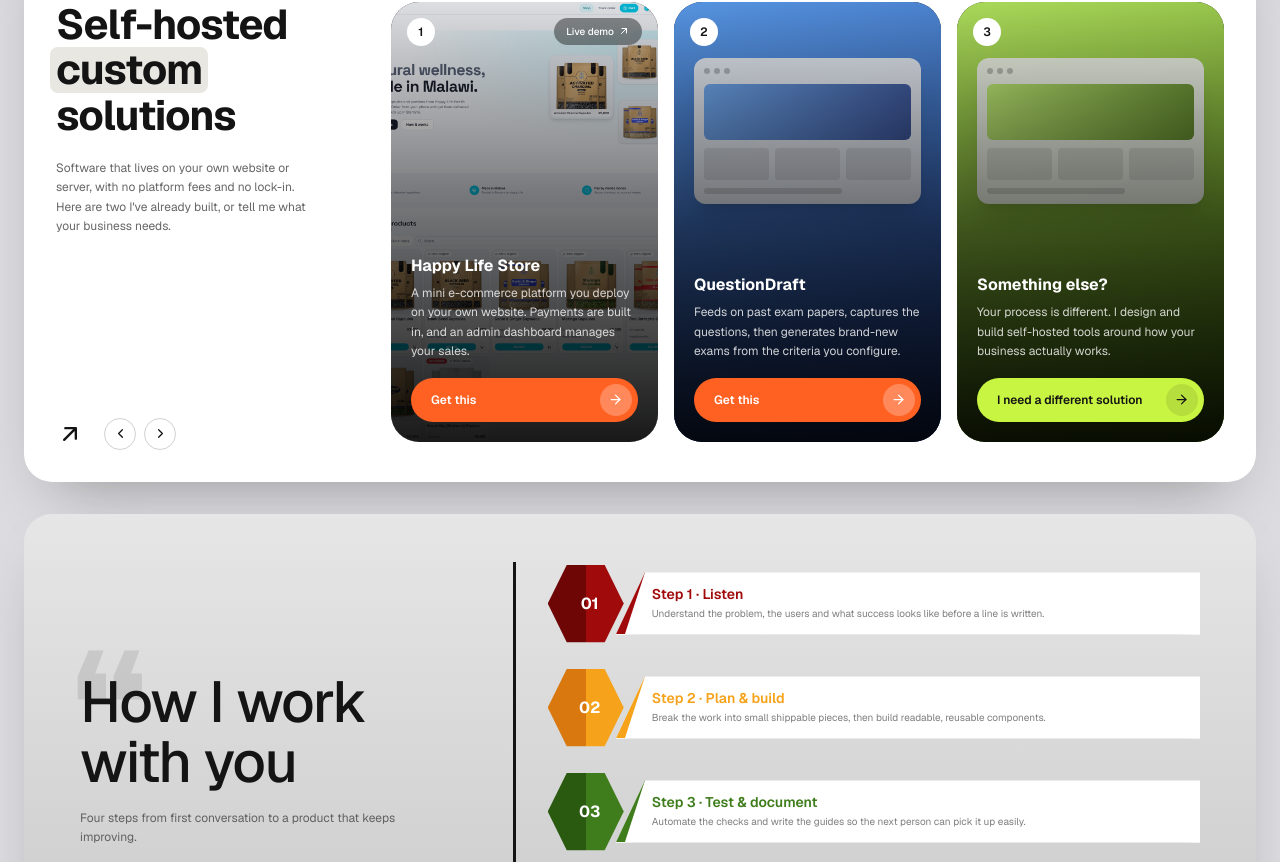
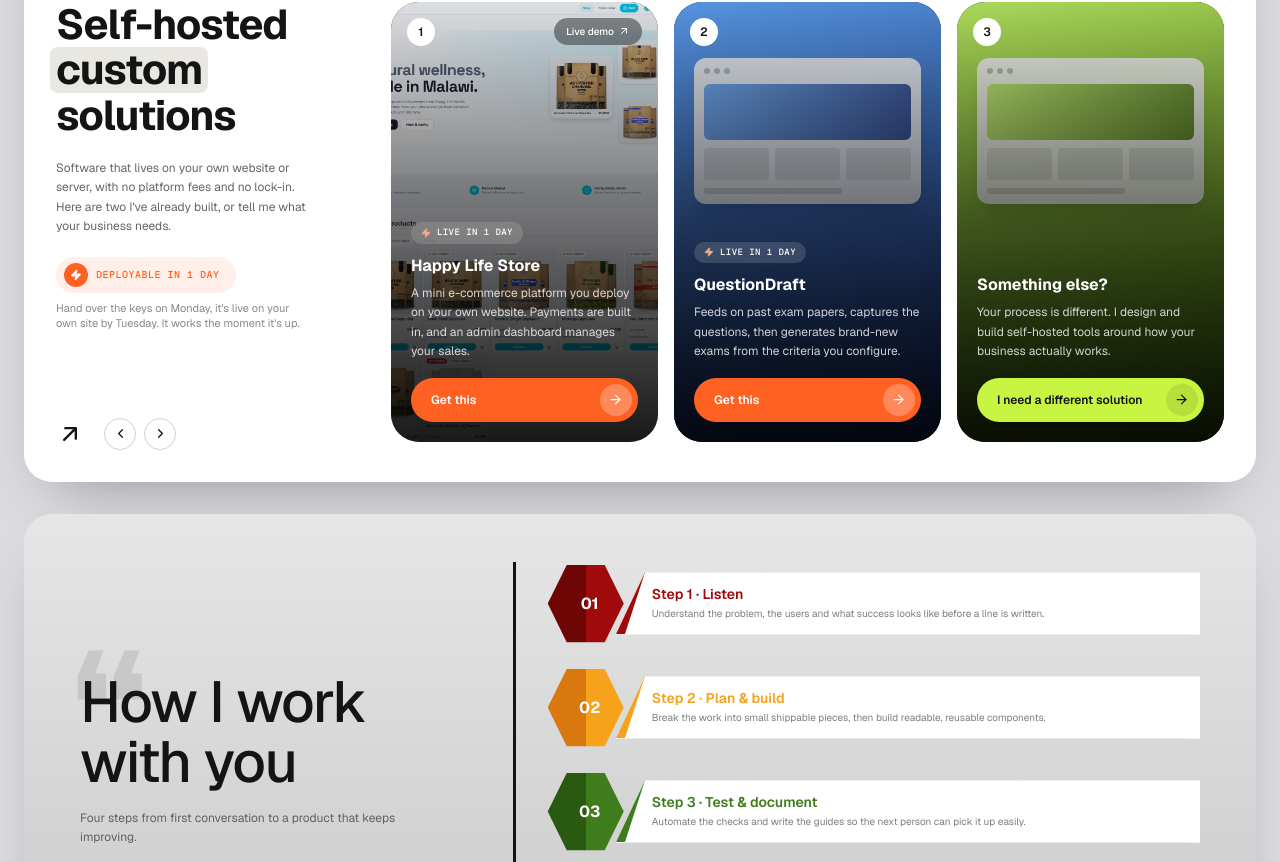
Before and after one commit to devmartin-9000/martin-9000, a React (Vite) app: page / in a window 1280 px wide. Shown: the part 1898-2760 px from the top of the page. Built offline with nearby package versions, Linux system fonts and the light colour scheme.

Commit message:
Add 'deployable in 1 day' messaging to self-hosted solutions

```diff
--- a/src/sections/Custom.tsx
+++ b/src/sections/Custom.tsx
@@ -1,6 +1,6 @@
 import { useRef, useState } from "react";
 import { motion } from "motion/react";
-import { ArrowRight, ChevronLeft, ChevronRight } from "lucide-react";
+import { ArrowRight, ChevronLeft, ChevronRight, Zap } from "lucide-react";
 import { ArrowUpRight, Frame, Reveal } from "@/components/ui";
 import { byId, profile } from "@/lib/data";
 import { viscous } from "@/lib/motion";
@@ -102,6 +102,16 @@ export default function Custom() {
 						platform fees and no lock-in. Here are two I've already built,
 						or tell me what your business needs.
 					</p>
+					<div data-egg="drip" data-egg-color="#ff6122" className="mt-5 flex w-fit cursor-pointer items-center gap-2 rounded-full bg-kinetic/10 py-1.5 pl-2 pr-4 font-mono text-[10px] font-medium uppercase tracking-wider text-kinetic">
+						<span className="grid h-6 w-6 place-items-center rounded-full bg-kinetic text-white">
+							<Zap size={12} fill="currentColor" />
+						</span>
+						Deployable in 1 day
+					</div>
+					<p className="mt-2 max-w-[250px] text-[11px] leading-snug text-ink/50">
+						Hand over the keys on Monday, it's live on your own site by
+						Tuesday. It works the moment it's up.
+					</p>
 					<div className="mt-auto flex items-center gap-2 pt-8">
 						<span data-egg="spin" className="mr-3 grid cursor-pointer place-items-center"><ArrowUpRight className="h-7 w-7" /></span>
 						<button data-egg="ink" data-egg-color="#141414" onClick={() => scroll(-1)} aria-label="Scroll left" className="grid h-8 w-8 place-items-center rounded-full border border-ink/20 transition-colors hover:text-white">
@@ -147,6 +157,11 @@ export default function Custom() {
 								</a>
 							)}
 							<div className="absolute inset-x-0 bottom-0 p-5">
+								{!c.custom && (
+									<span data-egg="drip" data-egg-color="#ff6122" className="mb-3 inline-flex cursor-pointer items-center gap-1.5 rounded-full bg-white/15 px-2.5 py-1 font-mono text-[9px] font-medium uppercase tracking-wider backdrop-blur">
+										<Zap size={10} fill="currentColor" className="text-[#ffb08a]" /> Live in 1 day
+									</span>
+								)}
 								<h3 data-egg="melt" className="w-fit text-base font-bold leading-tight">{c.title}</h3>
 								<p className="mt-2 text-[12px] leading-relaxed text-white/80">{c.body}</p>
 								<a
```
